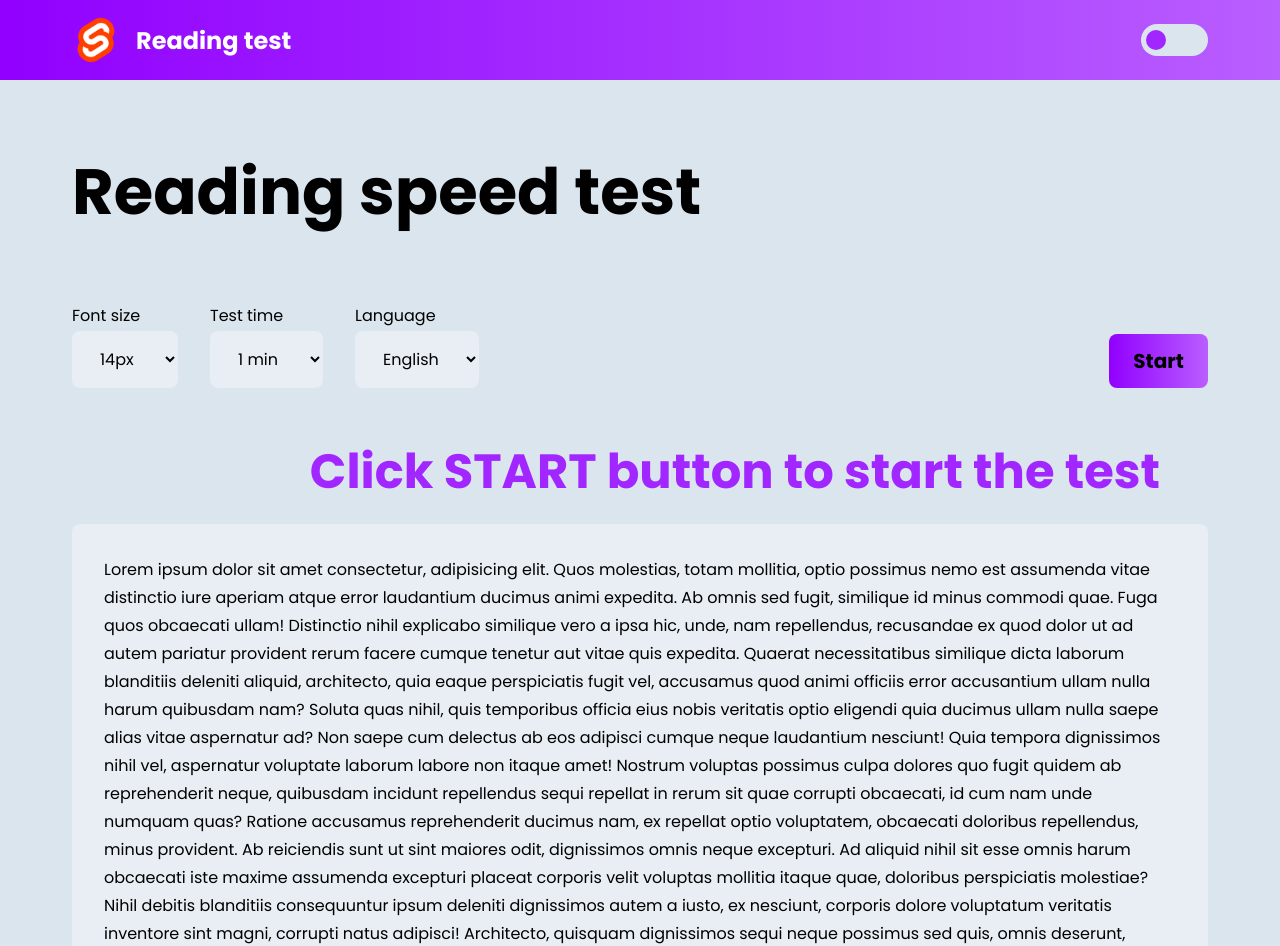
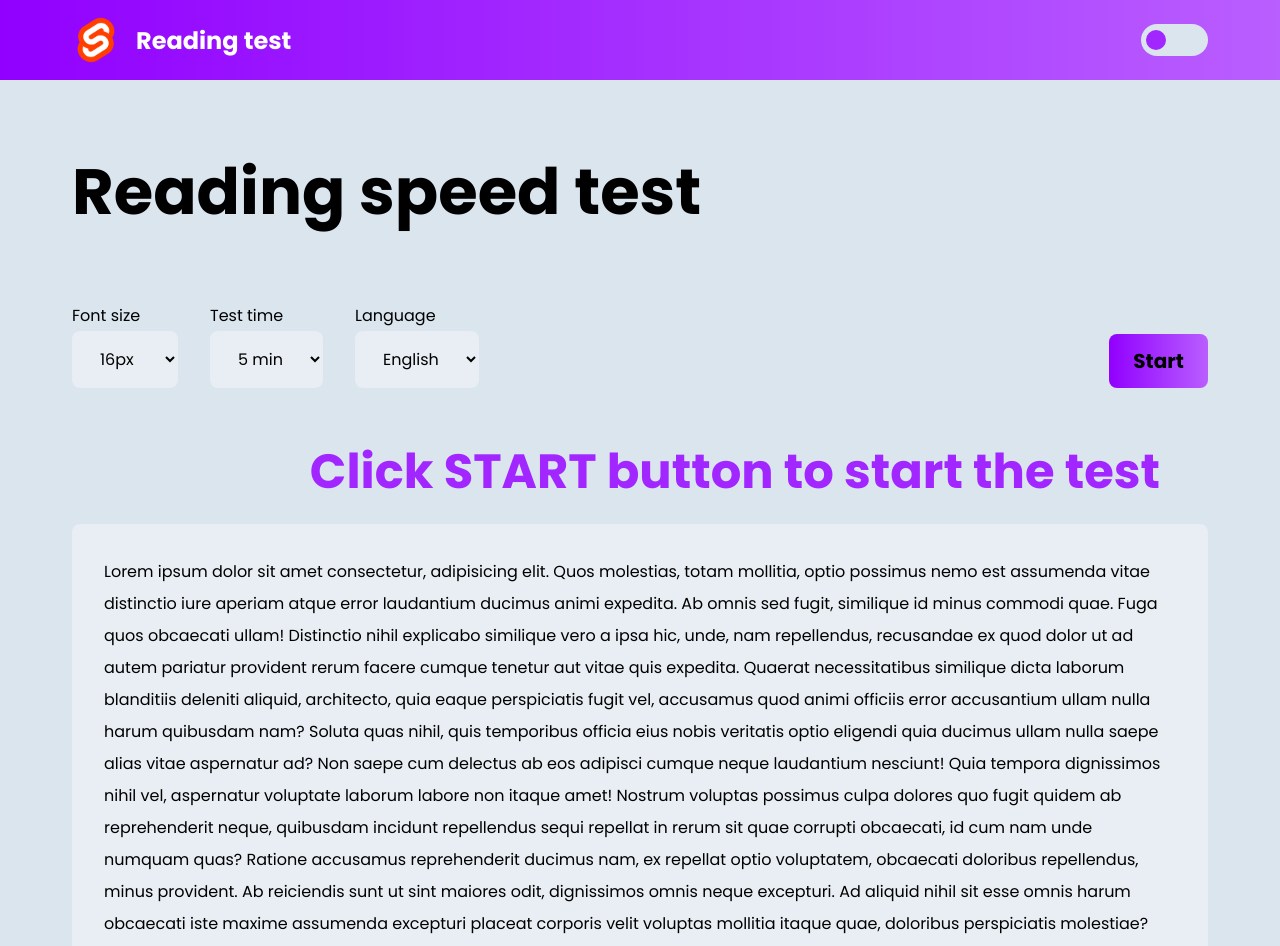
Before and after one commit to Borys35/reading-test, a Svelte app: page / in a window 1280 px wide. Shown: the top 946 px of the page. Built offline with nearby package versions, Linux system fonts and the light colour scheme.

Commit message:
:blue_heart: Settings added

```diff
--- a/src/App.svelte
+++ b/src/App.svelte
@@ -1,10 +1,9 @@
 <script lang="ts">
   import Button from "./lib/Button.svelte";
   import Container from "./lib/Container.svelte";
-  import Field from "./lib/Field.svelte";
   import Layout from "./lib/Layout.svelte";
   import ReadBox from "./lib/ReadBox.svelte";
-  import Select from "./lib/Select.svelte";
+  import Settings from "./lib/Settings.svelte";
 </script>
 
 <div>
@@ -14,33 +13,9 @@
         <h1>Reading speed test</h1>
 
         <div class="toolbar">
-          <div class="settings">
-            <Field label="Font size">
-              <Select>
-                <option>14px</option>
-                <option>16px</option>
-                <option>18px</option>
-                <option>20px</option>
-              </Select>
-            </Field>
-            <Field label="Test time">
-              <Select>
-                <option>1 min</option>
-                <option>2 min</option>
-                <option>5 min</option>
-              </Select>
-            </Field>
-            <Field label="Language">
-              <Select>
-                <option>English</option>
-                <option>French</option>
-                <option>Polish</option>
-              </Select>
-            </Field>
-          </div>
-          <Button>Start</Button>
+          <Settings />
+          <Button on:click={() => console.log("click")}>Start</Button>
         </div>
-
         <h2>Click START button to start the test</h2>
 
         <ReadBox />
@@ -76,12 +51,6 @@
     margin-bottom: 3rem;
   }
 
-  .settings {
-    display: flex;
-    flex-direction: column;
-    gap: 2rem;
-  }
-
   @media (min-width: $bp-desktop) {
     .toolbar {
       flex-direction: row;
@@ -89,13 +58,9 @@
       align-items: flex-end;
     }
 
-    .settings {
-      flex-direction: row;
-    }
-
     h2 {
       text-align: right;
-      padding-right: 3rem;
+      padding: 0 3rem;
     }
   }
 </style>
--- a/src/lib/ReadBox.svelte
+++ b/src/lib/ReadBox.svelte
@@ -1,8 +1,9 @@
 <script lang="ts">
+  import { fontSize } from "../stores";
 </script>
 
 <div class="box">
-  <p>
+  <p style={`font-size: ${$fontSize || "16px"}`}>
     Lorem ipsum dolor sit amet consectetur, adipisicing elit. Quos molestias,
     totam mollitia, optio possimus nemo est assumenda vitae distinctio iure
     aperiam atque error laudantium ducimus animi expedita. Ab omnis sed fugit,
--- a/src/lib/Select.svelte
+++ b/src/lib/Select.svelte
@@ -1,6 +1,8 @@
-<script lang="ts"></script>
+<script lang="ts">
+  export let value = "";
+</script>
 
-<select><slot /></select>
+<select bind:value><slot /></select>
 
 <style lang="scss">
   @import "../styles/variables";
--- /dev/null
+++ b/src/lib/Settings.svelte
@@ -0,0 +1,44 @@
+<script lang="ts">
+  import { fontSize, language, testTime } from "../stores";
+  import Field from "./Field.svelte";
+  import Select from "./Select.svelte";
+</script>
+
+<div class="settings">
+  <Field label="Font size">
+    <Select bind:value={$fontSize}>
+      <option value="14px">14px</option>
+      <option value="16px">16px</option>
+      <option value="18px">18px</option>
+      <option value="20px">20px</option>
+    </Select>
+  </Field>
+  <Field label="Test time">
+    <Select bind:value={$testTime}>
+      <option value={`${60}`}>1 min</option>
+      <option value={`${60 * 2}`}>2 min</option>
+      <option value={`${60 * 5}`}>5 min</option>
+    </Select>
+  </Field>
+  <Field label="Language">
+    <Select bind:value={$language}>
+      <option value="en">English</option>
+      <option value="fr">French</option>
+      <option value="pl">Polish</option>
+    </Select>
+  </Field>
+</div>
+
+<style lang="scss">
+  @import "../styles/variables";
+
+  .settings {
+    display: flex;
+    flex-direction: column;
+    gap: 2rem;
+
+    @media (min-width: $bp-desktop) {
+      flex-direction: row;
+    }
+  }
+</style>
--- /dev/null
+++ b/src/stores.ts
@@ -0,0 +1,5 @@
+import { writable } from "svelte/store";
+
+export const fontSize = writable("16px");
+export const testTime = writable("300");
+export const language = writable("en");
--- a/src/styles/global.scss
+++ b/src/styles/global.scss
@@ -33,7 +33,7 @@ body {
 }
 
 p {
-  line-height: 175%;
+  line-height: 200%;
 }
 
 h1,
```
